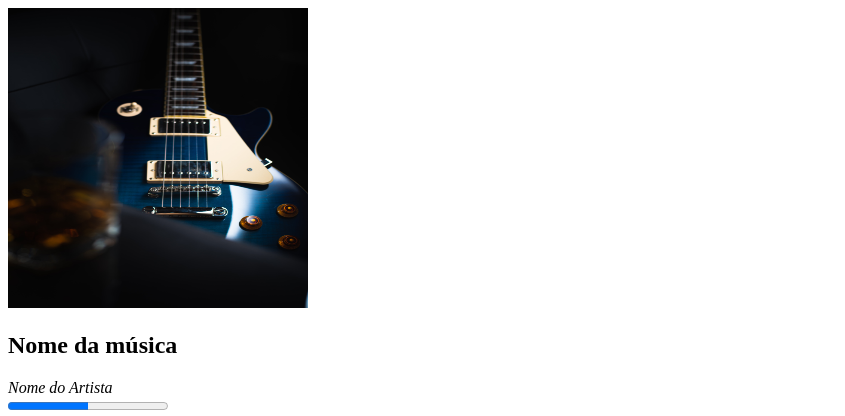
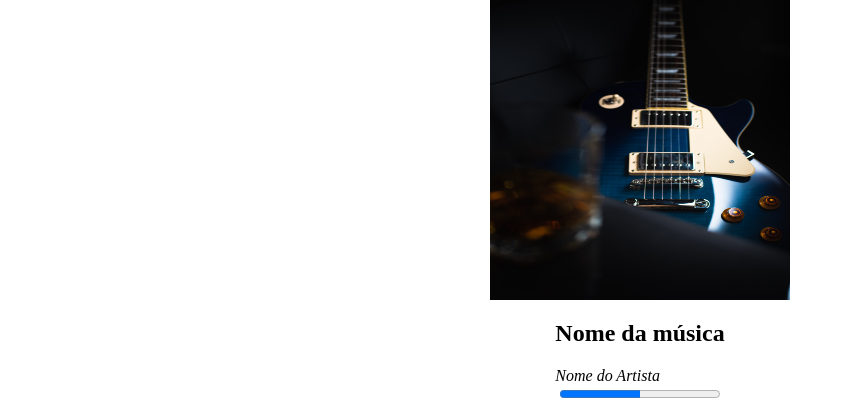
Before and after one commit to eltonz35/player-musical, a plain HTML site: page index.html in a window 1280 px wide. Shown: the top 416 px of the page, without its empty margins (0-845 px from the left). Drawn offline with Linux system fonts and the light colour scheme.

Commit message:
estilizando o body

```diff
--- a/style.css
+++ b/style.css
@@ -1,3 +1,11 @@
+body, html {
+    margin: 0;
+    padding: 0;
+    display: flex;
+    flex-direction: column;
+    align-items: center;
+}
+
 img {
     width: 300px;
     height: 300px;
```
